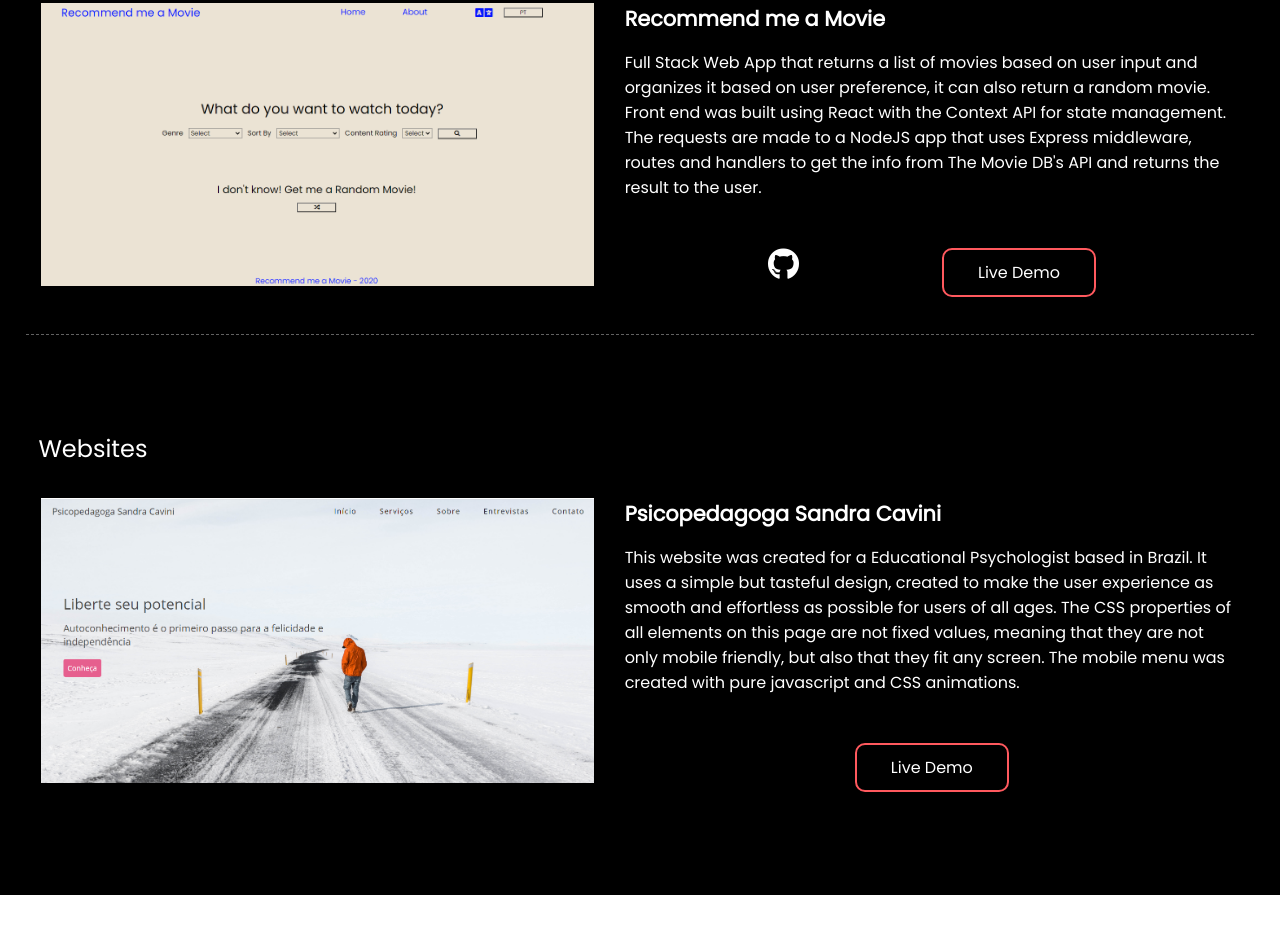
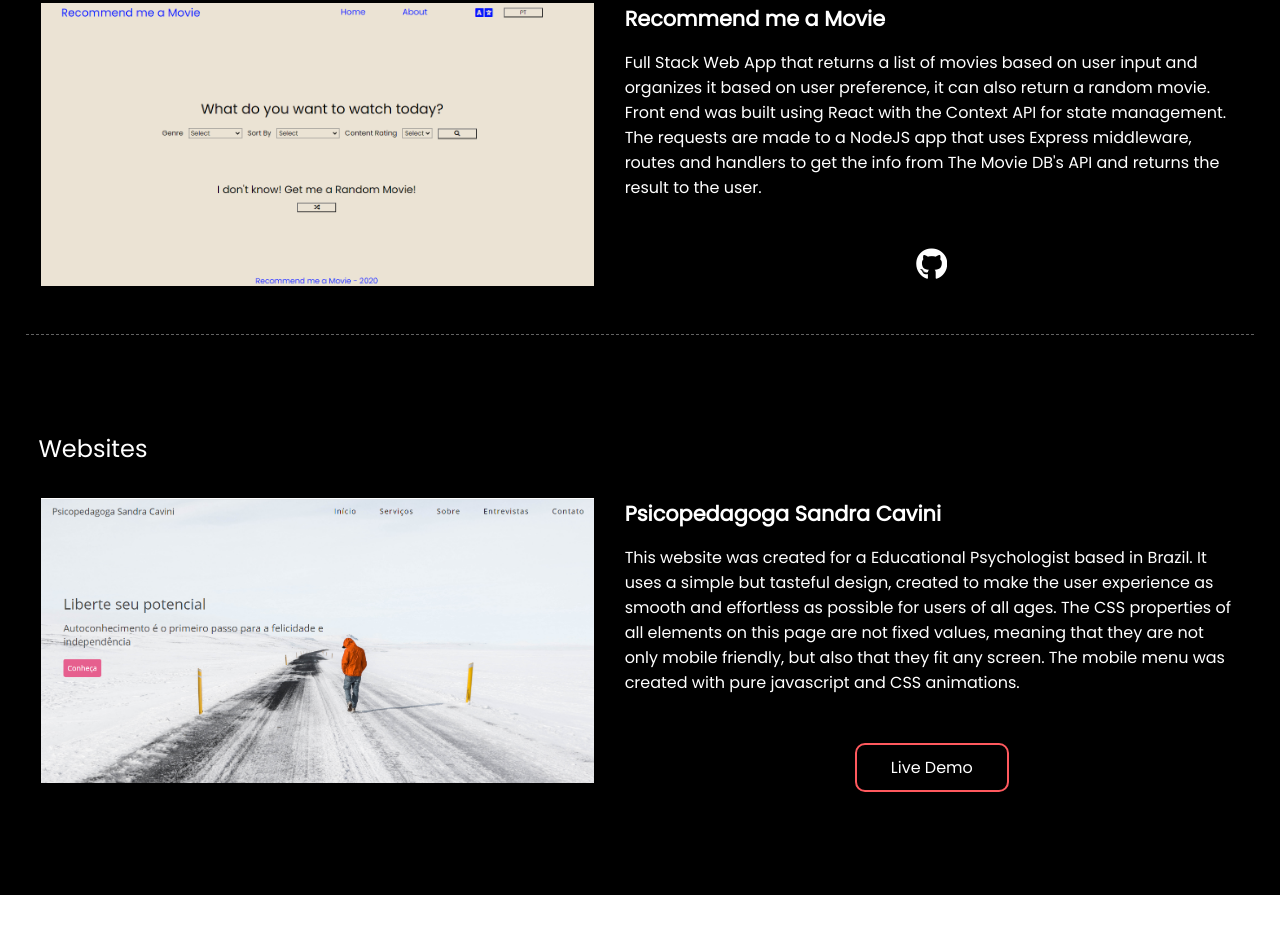
Before and after one commit to cavini/portfolio-website, a plain HTML site: page index.html in a window 1280 px wide. Shown: the part 1582-2516 px from the top of the page. Drawn offline with Linux system fonts and the light colour scheme; files whose address does not match are found by name.

Commit message:
chore: removed link to live demo

```diff
--- a/index.html
+++ b/index.html
@@ -112,8 +112,8 @@
 
               </a>
 
-              <a href="https://the-movie--app.herokuapp.com" target="_blank" class="live-demo"
-                  alt="nodejs app">Live Demo</a>
+              <!-- <a href="https://the-movie--app.herokuapp.com" target="_blank" class="live-demo"
+                  alt="nodejs app">Live Demo</a> -->
 
                   </div>
               </div>
```
